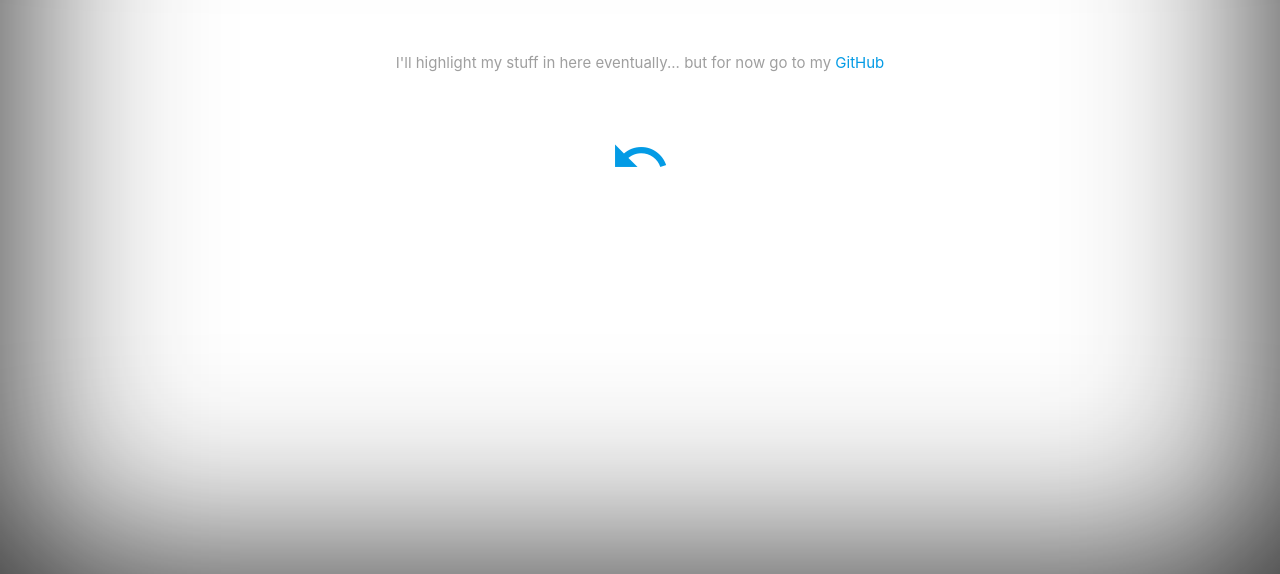
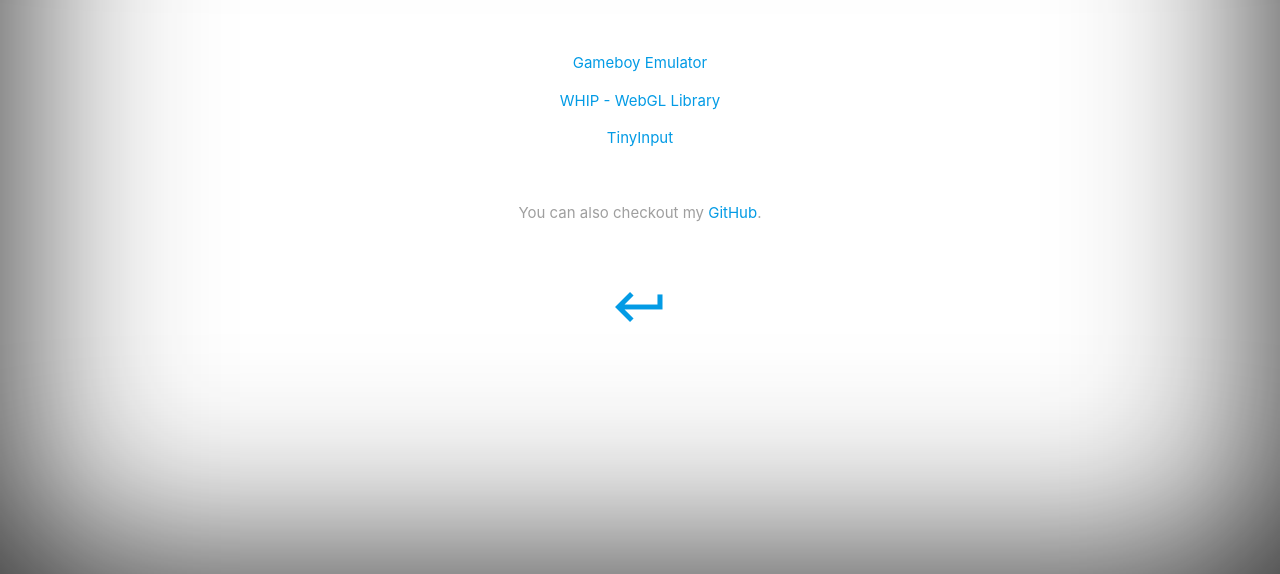
Before and after one commit to Zrezi/zrezi.github.io, a plain HTML site: page pages/projects.html in a window 1280 px wide. Shown: the part 226-800 px from the top of the page. Drawn offline with nearby package versions, Linux system fonts and the light colour scheme.

Commit message:
projects file layout, minor html fixes

```diff
--- a/pages/projects.html
+++ b/pages/projects.html
@@ -23,9 +23,13 @@
 				<div class="row center-align">
 					<h3 id="name">my projects</h3>
 					<br>
-					<p>I'll highlight my stuff in here eventually... but for now go to my <a href="https://github.com/Zrezi">GitHub</a></p>
+					<p><a href="projects/emulator.html">Gameboy Emulator</a></p>
+					<p><a href="projects/whip.html">WHIP - WebGL Library</a></p>
+					<p><a href="projects/tinyinput.html">TinyInput</a></p>
 					<br>
-					<p class="link" id="back"><a href="../index.html"><i class="medium material-icons">undo</i></a></p>
+					<p>You can also checkout my <a href="https://github.com/Zrezi">GitHub</a>.</p>
+					<br>
+					<p class="link" id="back"><a href="../index.html"><i class="medium material-icons">keyboard_return</i></a></p>
 				</div>
 			</div>
 			<script>
```
Also changed, not shown: pages/about.html (+3 -3 lines), pages/contactme.html (+1 -1 lines), pages/projects/emulator.html (added), pages/projects/tinyinput.html (added), pages/projects/whip.html (added).
